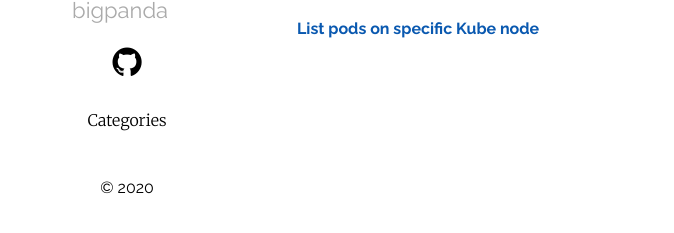
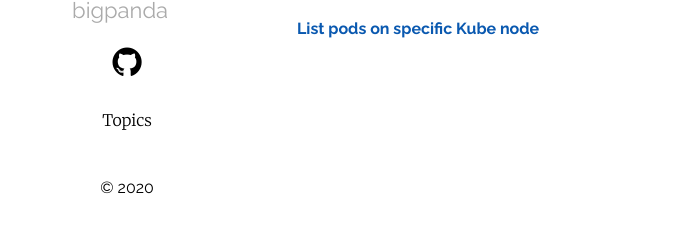
Before and after one commit to denzhel/denzhel.github.io, a Jekyll site: the page built from topics.md, in a window 1280 px wide. Shown: the part 393-626 px from the top of the page, without its empty margins (58-732 px from the left). Built offline with Jekyll 4.4.1, drawn with Linux system fonts in a browser that asks for light colours.

Commit message:
change categories to topics

```diff
--- a/_config.yml
+++ b/_config.yml
@@ -19,8 +19,8 @@ plainwhite:
   social_links:
     github:  denzhel
   navigation:
-    - title: Categories
-      url: "/categories/"
+    - title: Topics
+      url: "/topics/"
   sitemap: true
 
 # Plugins #
--- a/categories.md
+++ b/topics.md
@@ -1,7 +1,7 @@
 ---
 layout: page
-permalink: /categories/
-title: Categories
+permalink: /topics/
+title: topics
 ---
 
 <div id="archives">
```
